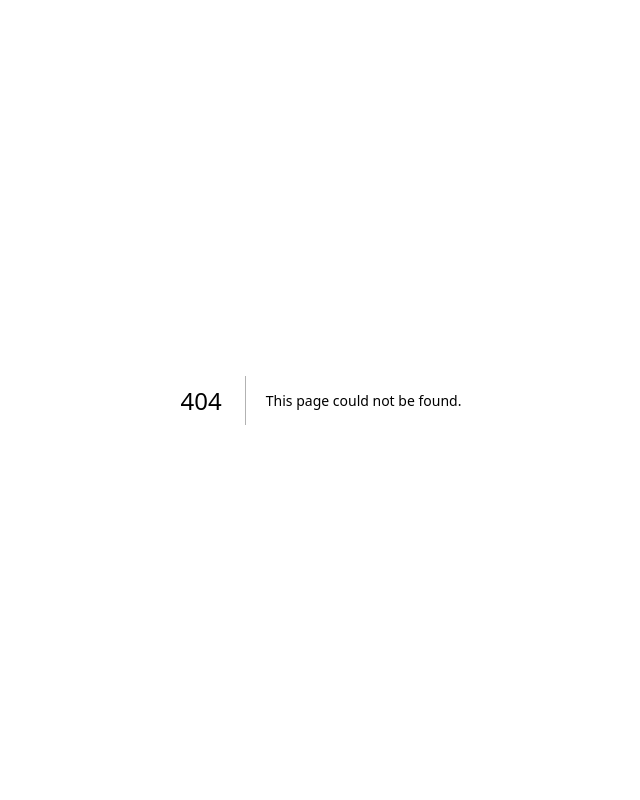
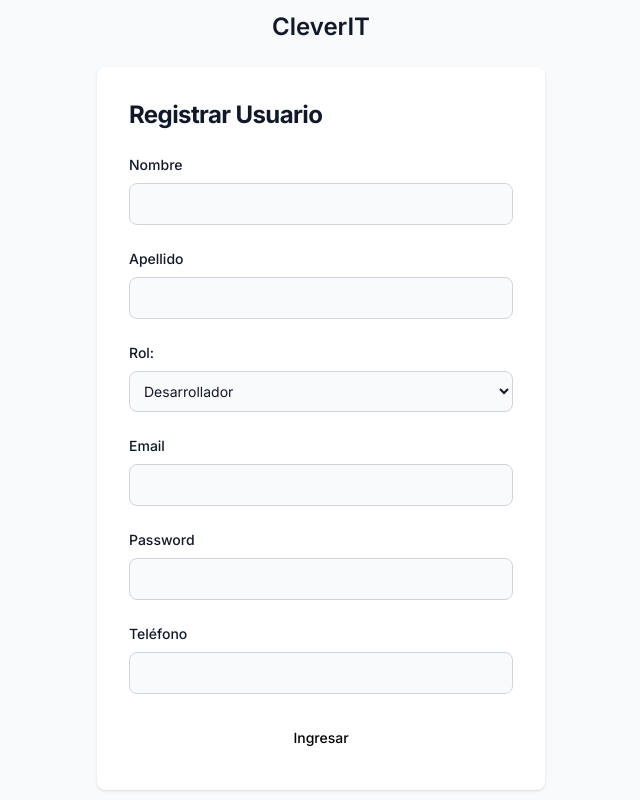
Before and after one commit to BorisPessano/CalendarioV2, a Next.js app: page /register in a window 1280 px wide. Before the commit this address had no page. Shown: the whole page, without its empty margins (319-959 px from the left). Built offline with nearby package versions, Linux system fonts and the light colour scheme.

Commit message:
creando el regiter, aun no esta terminado

```diff
--- /dev/null
+++ b/src/app/register/page.js
@@ -0,0 +1,128 @@
+'use client'
+import Link from 'next/link'
+
+import { useRouter } from 'next/navigation'
+import styles from  './register.module.css'
+import { useState } from 'react'
+import { getRegisterInfo } from '@/app/service/register'
+
+
+const Register = () => {
+
+    const [name, setName] = useState('');
+    const [surname, setSurname] = useState('');
+    const [role, setRole] = useState('');
+    const [email, setEmail] = useState('');
+    const [password, setPassword] = useState('');
+    const [phone, setPhone] = useState('');
+    const router = useRouter()
+
+
+    const userRegister = () => {
+        if ((name != undefined || name != null) &&
+            (surname != undefined || surname != null) &&
+            (role != undefined || role != null) &&
+            (email != undefined || email != null) &&
+            (phone != undefined || phone != null) &&
+            (password != undefined || password != null) )
+        {
+
+            const headers = {
+                'Content-Type': 'application/json',
+                'Access-Control-Allow-Origin': '*'
+            }
+            const body = {
+                name: name,
+                surname: surname,
+                email: email,
+                password:password,
+                phone:phone,
+                role: role,
+            }
+
+
+            getRegisterInfo(body).then(data => {
+               let sesion = localStorage.getItem('sesion')
+               if (sesion != undefined){
+                // redirige
+                router.push('/')
+               } else {
+                alert('hubo un problema')
+               }
+            }
+        )} else {
+            alert('hubo un problema ')
+        }
+    }
+
+    return (
+        <div className={styles.body}>
+        <section className="bg-gray-50 dark:bg-gray-1400">
+        <div className="flex flex-col items-center justify-center px-6 py-8 mx-auto md:h-screen lg:py-0">
+            <a href="#" className="flex items-center mb-6 text-2xl font-semibold text-gray-900 dark:text-white">
+                CleverIT
+            </a>
+            <div className="w-full bg-white rounded-lg shadow dark:border md:mt-0 sm:max-w-md xl:p-0 dark:bg-gray-800 dark:border-gray-700">
+                <div className="p-6 space-y-4 md:space-y-6 sm:p-8">
+                    <h1 className="text-xl font-bold leading-tight tracking-tight text-gray-900 md:text-2xl dark:text-white">
+                        Registrar Usuario
+                    </h1>
+                    <form className="space-y-4 md:space-y-6" action="#">
+                        <div>
+                            <label  className="block mb-2 text-sm font-medium text-gray-900 dark:text-white">Nombre</label>
+                            <input type="text" id="name" name="name" value={name}
+                            className='bg-gray-50 border border-gray-300 text-gray-900 sm:text-sm rounded-lg focus:ring-primary-600 focus:border-primary-600 block w-full p-2.5 dark:bg-gray-700 dark:border-gray-600 dark:placeholder-gray-400 dark:text-white dark:focus:ring-blue-500 dark:focus:border-blue-500'
+                            onChange={(name) => setName(name.target.value)}
+                            />
+                        </div>
+
+                        <div>
+                            <label  className="block mb-2 text-sm font-medium text-gray-900 dark:text-white">Apellido</label>
+                            <input type="text" id="surname" name="surname" value={surname}
+                            className='bg-gray-50 border border-gray-300 text-gray-900 sm:text-sm rounded-lg focus:ring-primary-600 focus:border-primary-600 block w-full p-2.5 dark:bg-gray-700 dark:border-gray-600 dark:placeholder-gray-400 dark:text-white dark:focus:ring-blue-500 dark:focus:border-blue-500'
+                            onChange={(surname) => setSurname(surname.target.value)}
+                            />
+                        </div>
+
+                        <div>
+                            <label className="block mb-2 text-sm font-medium text-gray-900 dark:text-white">Rol:</label>
+                            <select id="role" value={role} onChange={(role) => setRole(role.target.value)}
+                            className='bg-gray-50 border border-gray-300 text-gray-900 sm:text-sm rounded-lg focus:ring-primary-600 focus:border-primary-600 block w-full p-2.5 dark:bg-gray-700 dark:border-gray-600 dark:placeholder-gray-400 dark:text-white dark:focus:ring-blue-500 dark:focus:border-blue-500'>
+                                <option value="1">Desarrollador</option>
+                                <option value="2">Programador</option>
+                            </select>
+                        </div>
+
+                        <div>
+                            <label  className="block mb-2 text-sm font-medium text-gray-900 dark:text-white">Email</label>
+                            <input type="email" id="email" name="email" value={email}
+                            className='bg-gray-50 border border-gray-300 text-gray-900 sm:text-sm rounded-lg focus:ring-primary-600 focus:border-primary-600 block w-full p-2.5 dark:bg-gray-700 dark:border-gray-600 dark:placeholder-gray-400 dark:text-white dark:focus:ring-blue-500 dark:focus:border-blue-500'
+                            onChange={(email) => setEmail(email.target.value)}
+                            />
+                        </div>
+
+                        <div>
+                            <label  className="block mb-2 text-sm font-medium text-gray-900 dark:text-white">Password</label>
+                            <input type="password" id="password" name="password" className='bg-gray-50 border border-gray-300 text-gray-900 sm:text-sm rounded-lg focus:ring-primary-600 focus:border-primary-600 block w-full p-2.5 dark:bg-gray-700 dark:border-gray-600 dark:placeholder-gray-400 dark:text-white dark:focus:ring-blue-500 dark:focus:border-blue-500"' value={password}
+                                onChange={(password) => setPassword(password.target.value)}/>
+                        </div>
+
+                        <div>
+                            <label  className="block mb-2 text-sm font-medium text-gray-900 dark:text-white">Teléfono</label>
+                            <input type="tel" id="phone" name="phone" value={phone}
+                            className='bg-gray-50 border border-gray-300 text-gray-900 sm:text-sm rounded-lg focus:ring-primary-600 focus:border-primary-600 block w-full p-2.5 dark:bg-gray-700 dark:border-gray-600 dark:placeholder-gray-400 dark:text-white dark:focus:ring-blue-500 dark:focus:border-blue-500'
+                            onChange={(phone) => setPhone(phone.target.value)}
+                            />
+                        </div>
+
+                        <button type="submit" className="w-full text-black bg-primary-600 hover:bg-primary-700 focus:ring-4 focus:outline-none focus:ring-primary-300 font-medium rounded-lg text-sm px-5 py-2.5 text-center dark:bg-primary-600 dark:hover:bg-primary-700 dark:focus:ring-primary-800"
+                        onClick={()=> userRegister()}>Ingresar</button>
+                    </form>
+                </div>
+            </div>
+        </div>
+      </section>
+      </div>
+    )
+}
+export default Register
--- /dev/null
+++ b/src/app/register/register.module.css
@@ -0,0 +1,12 @@
+.div {
+    /* Estilos para el modo claro */
+    --color-primary: #3b82f6;
+    color: var(--color-primary);
+  }
+
+  /* Estilos específicos para el modo oscuro */
+  .dark-mode{
+    background-color: #1a202c;
+    color: #cbd5e0;
+    /* Otros estilos para el modo oscuro */
+  }
--- /dev/null
+++ b/src/app/service/register.js
@@ -0,0 +1,25 @@
+export const getRegisterInfo = async (parameter) => {
+    let body = parameter;
+    try{
+        const response = await fetch('https://clevendario-api.fly.dev/api/clevendario/user/',{
+            method: 'POST',
+            headers: {
+                'Content-Type': 'application/json',
+                'Access-Control-Allow-Origin': '*'
+            },
+            body: JSON.stringify(body)
+
+        }).then(respuesta => respuesta.json()).then((responseData) => {
+            if(!responseData.message){
+                alert("Usuario creado");
+            }else{
+                alert("Este correo ya esta registrado")
+            }
+            return responseData
+        })
+    }
+    catch(e){
+        console.log(e)
+        return e
+    }
+}
```
